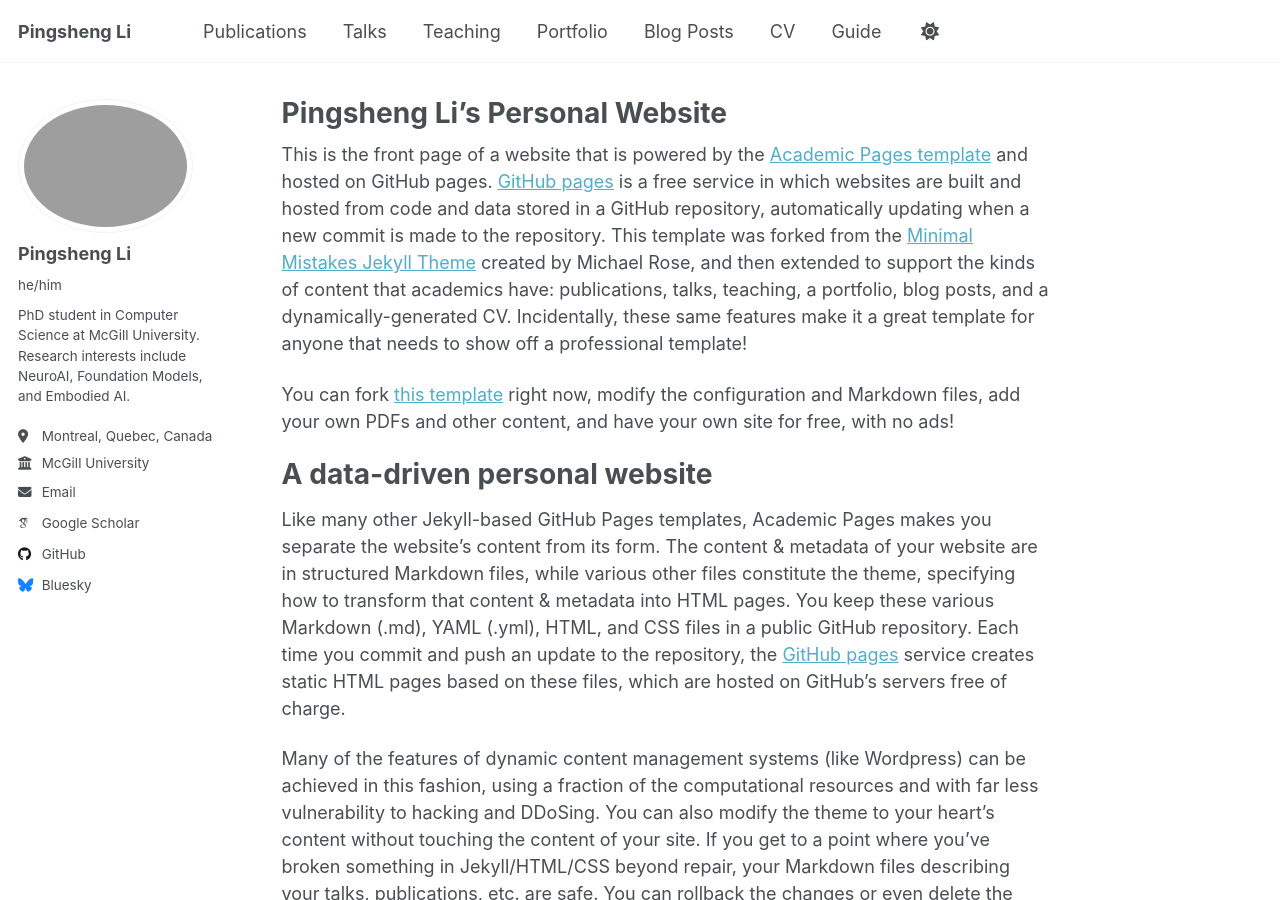
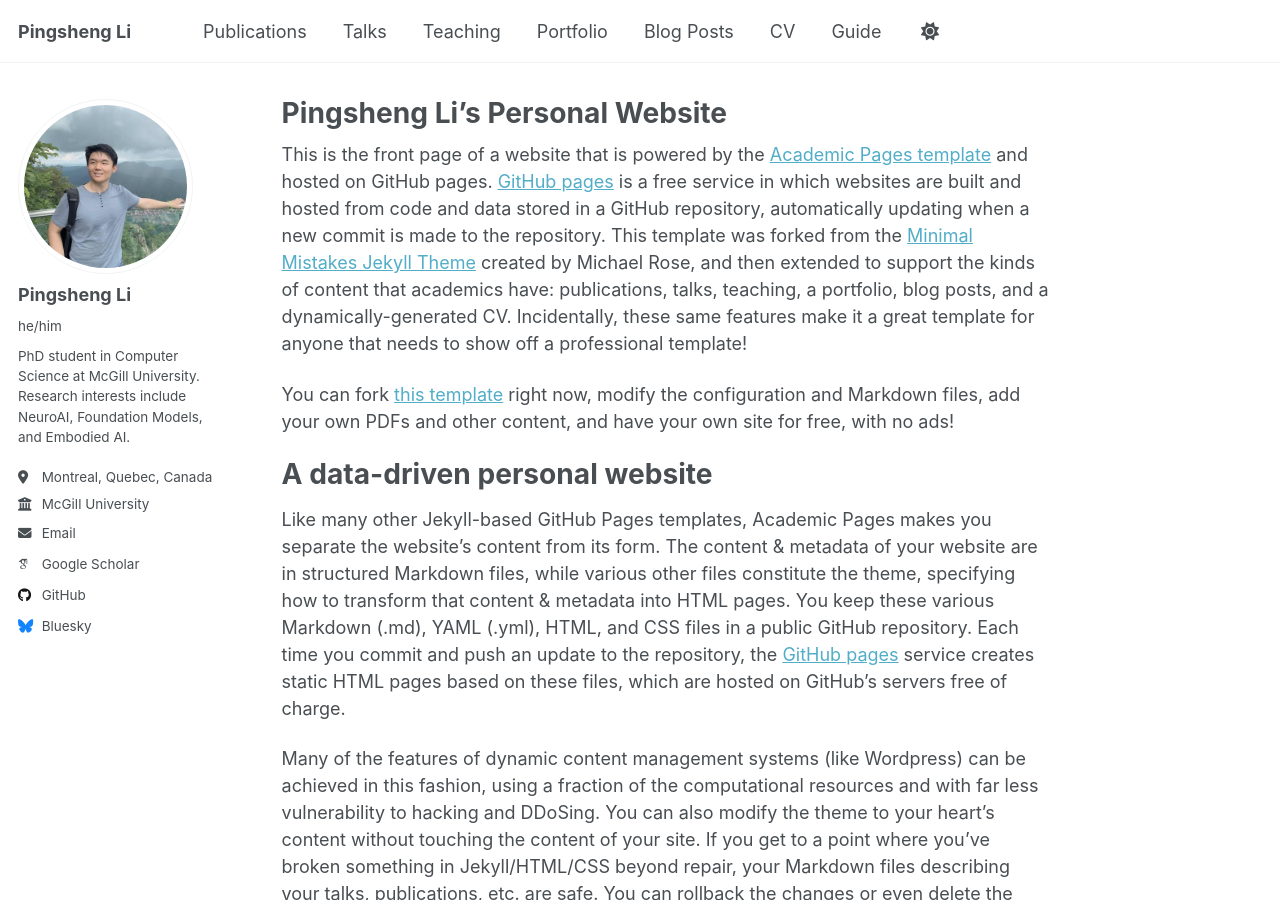
Before and after one commit to Pingsheng-NeuroAI/Pingsheng-NeuroAI.github.io, a Jekyll site: the page built from _pages/about.md, in a window 1280 px wide and 900 px high. Built offline with Jekyll 4.4.1, drawn with Linux system fonts in a browser that asks for light colours; some web fonts are replaced; a script that is not in the unit is left out.

Commit message:
Test Changes

```diff
--- a/_config.yml
+++ b/_config.yml
@@ -22,7 +22,7 @@ repository               : "academicpages/academicpages.github.io"
 #               Additional customization can be done by editing /_includes/author-profile.html
 author:
   # Biographic information
-  avatar           : "pingsheng_profile.png"
+  avatar           : "pingsheng_profile.jpg"
   name             : "Pingsheng Li"
   pronouns         : "he/him"
   bio              : "PhD student in Computer Science at McGill University. Research interests include NeuroAI, Foundation Models, and Embodied AI."
```
